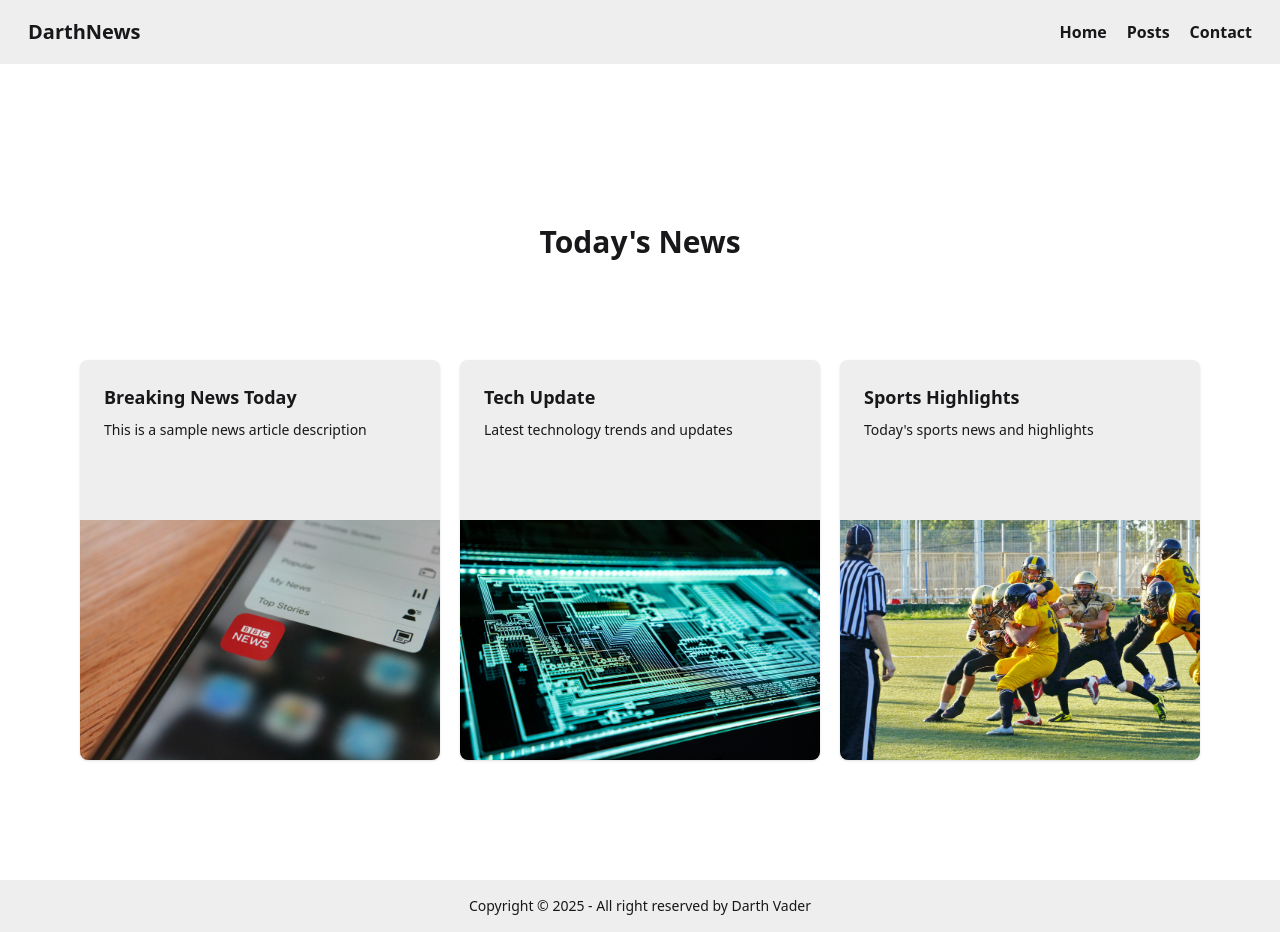
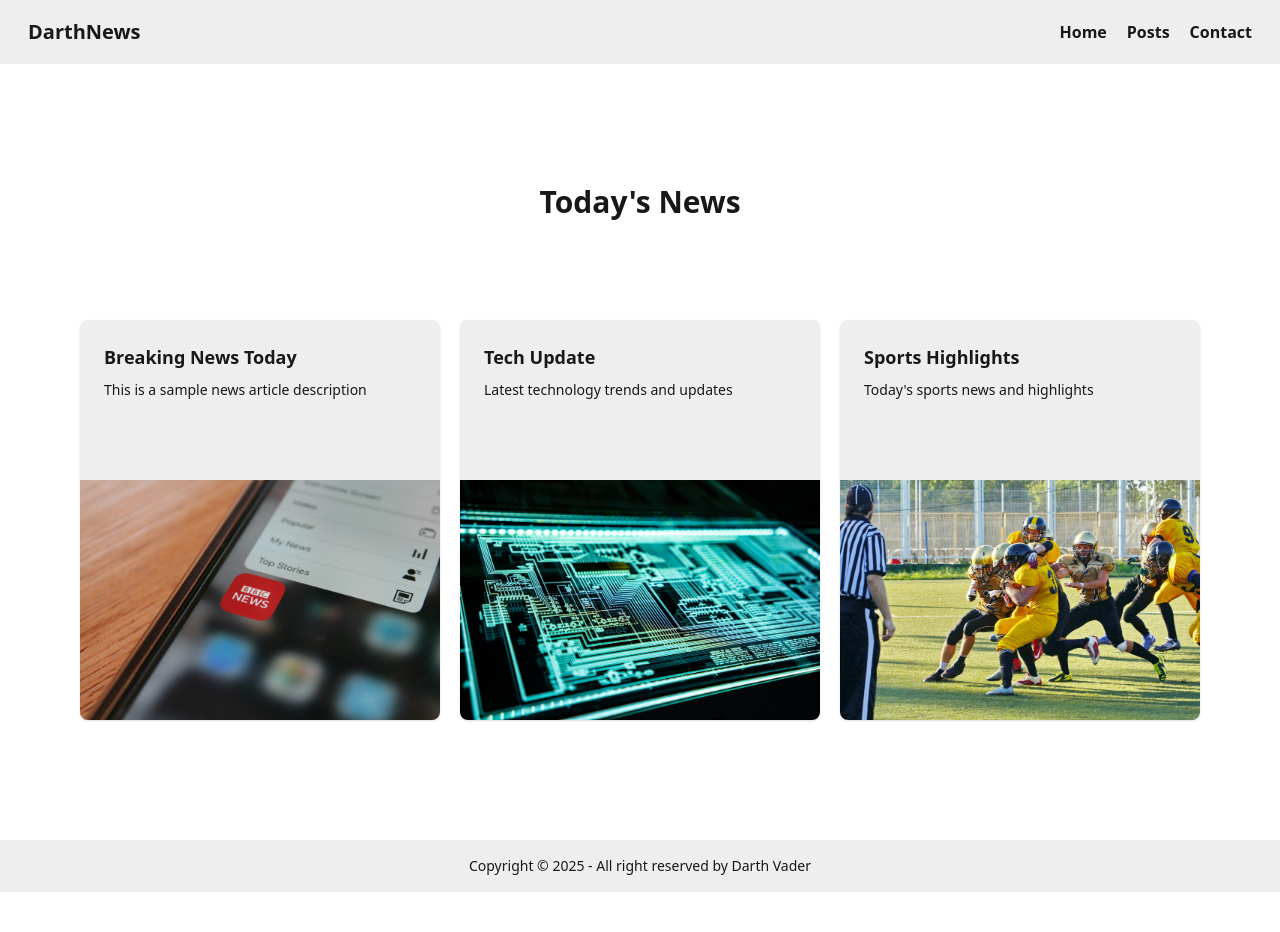
Before and after one commit to IFAIZC/nextJS-page-router, a Next.js app: page /posts in a window 1280 px wide. After the commit the page ends 892 px from the top, so only its background shows below. Built offline with nearby package versions, Linux system fonts and the light colour scheme.

Commit message:
fixing delay render

```diff
--- a/src/app/posts/[id]/page.jsx
+++ b/src/app/posts/[id]/page.jsx
@@ -5,6 +5,7 @@ import Image from "next/image";
 import Loading from "../../../../components/loading";
 
 export default function UserPost({ params }) {
+  // to determine which id that user clicks
   const { id } = params;
 
   const post = postData.find((p) => p.id === Number(id));
--- a/src/app/posts/page.jsx
+++ b/src/app/posts/page.jsx
@@ -8,7 +8,7 @@ export default function Posts() {
 
   return (
     <div className="flex flex-col justify-start items-center flex-1 w-screen mt-25 mb-25">
-      <h1 className="text-3xl font-bold mb-15 mt-15">Today's News</h1>
+      <h1 className="text-3xl font-bold mb-15 mt-5">Today's News</h1>
       <div className="flex-row md:flex gap-5 mt-10">
 
 
```
